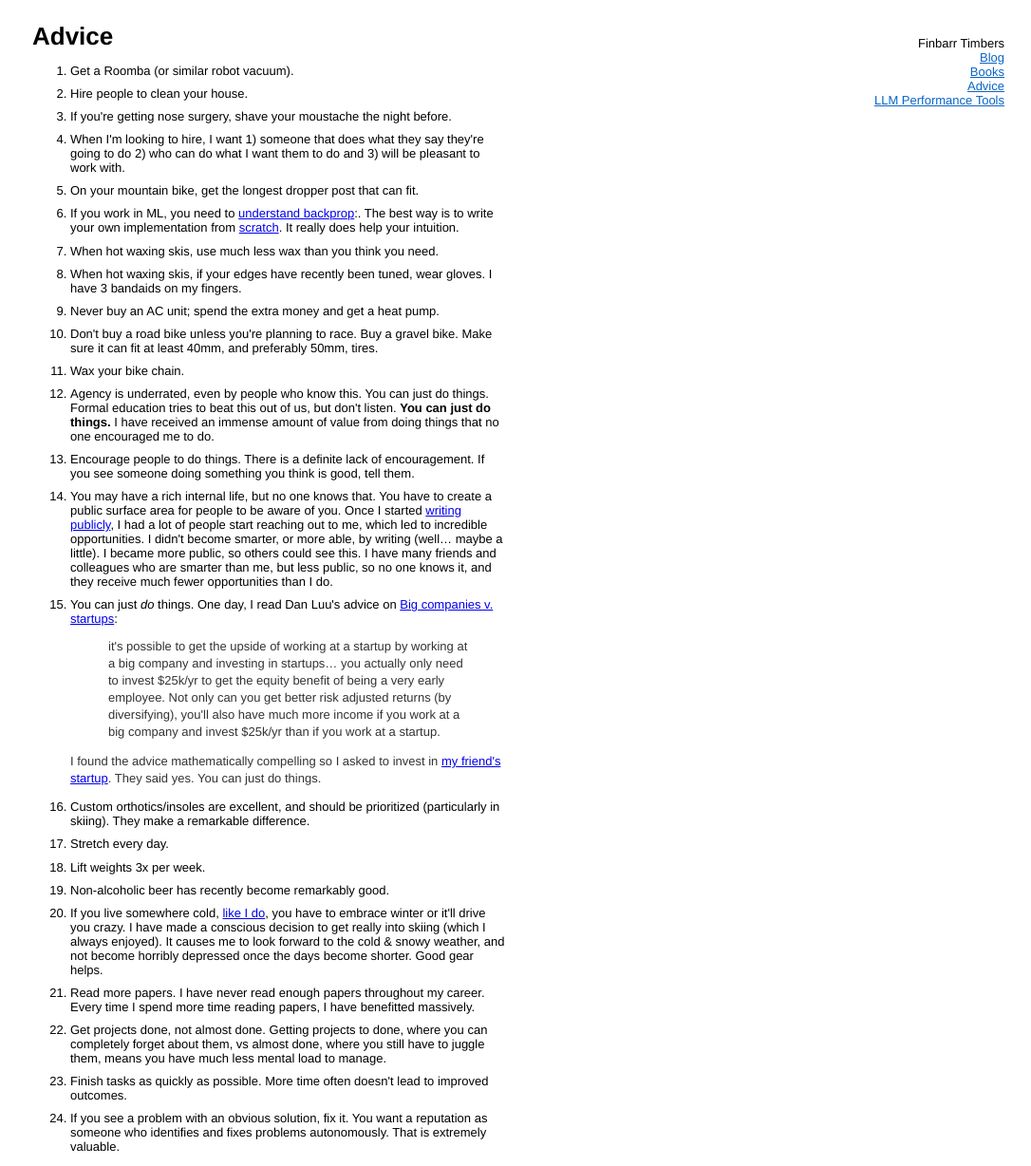
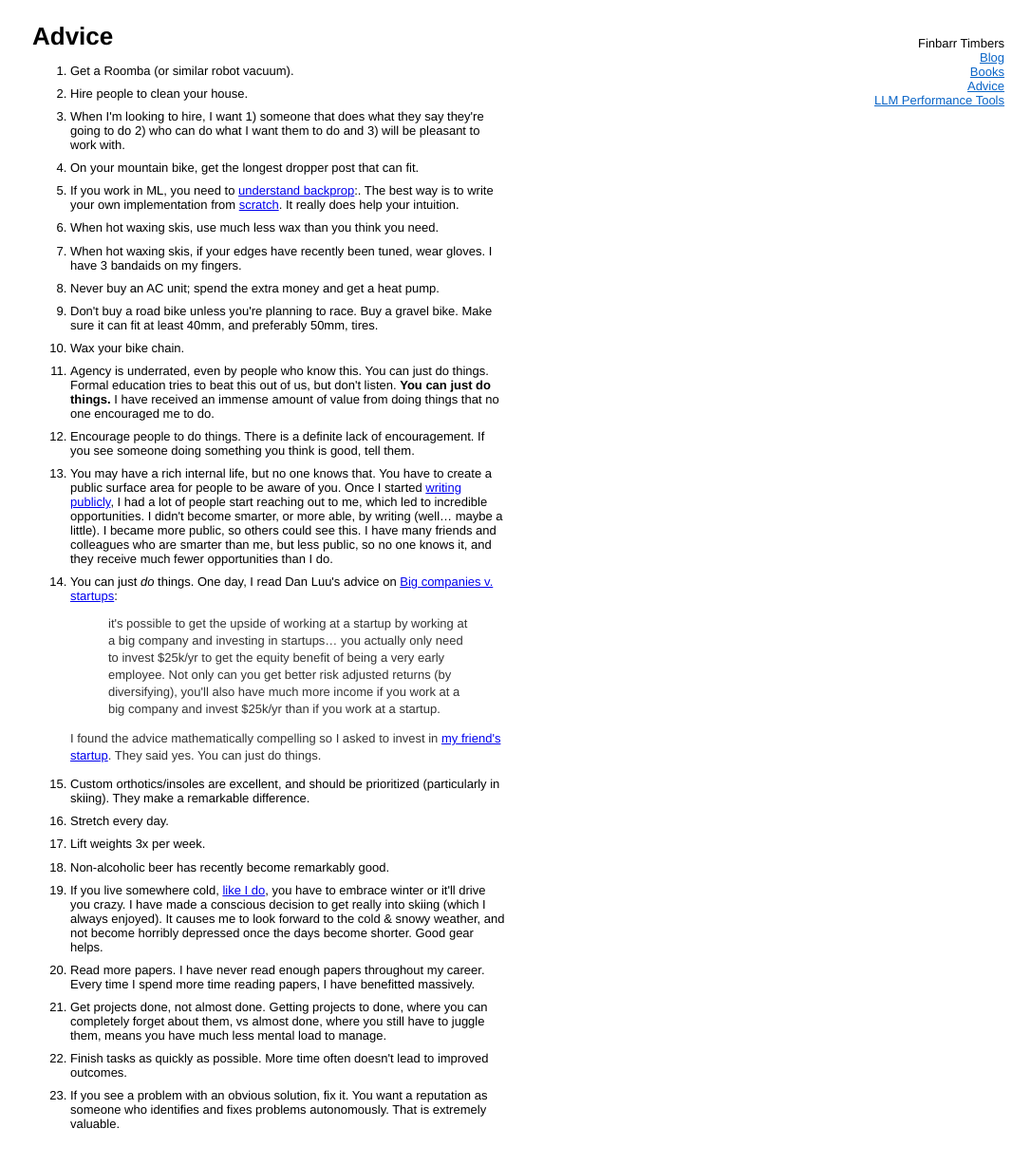
Before and after one commit to finbarrtimbers/finbarrtimbers.github.io, a Jekyll site: the page built from advice.md, in a window 1280 px wide. Shown: the whole page at 95% size, without its empty margins (194-1280 px from the left). Built offline with Jekyll 4.4.1, drawn with Linux system fonts in a browser that asks for light colours; after the commit the page ends 1204 px from its top, so only the background shows below that.

Commit message:
Update advice.md

```diff
--- a/advice.md
+++ b/advice.md
@@ -6,7 +6,6 @@ permalink: /advice
 
 1. Get a Roomba (or similar robot vacuum).
 2. Hire people to clean your house.
-3. If you're getting nose surgery, shave your moustache the night before.
 4. When I'm looking to hire, I want 1) someone that does what they say they're going to do 2) who can do what I want them to do and 3) will be pleasant to work with.
 5. On your mountain bike, get the longest dropper post that can fit.
 6.  If you work in ML, you need to [understand backprop](https://karpathy.medium.com/yes-you-should-understand-backprop-e2f06eab496b):. The best way is to write your own implementation from [scratch](https://colab.research.google.com/drive/1KDSJKhZDd5fdbnLTalPKcjS_IDu0Q968#scrollTo=XmS23jQ5U7Nw). It really does help your intuition.
```
